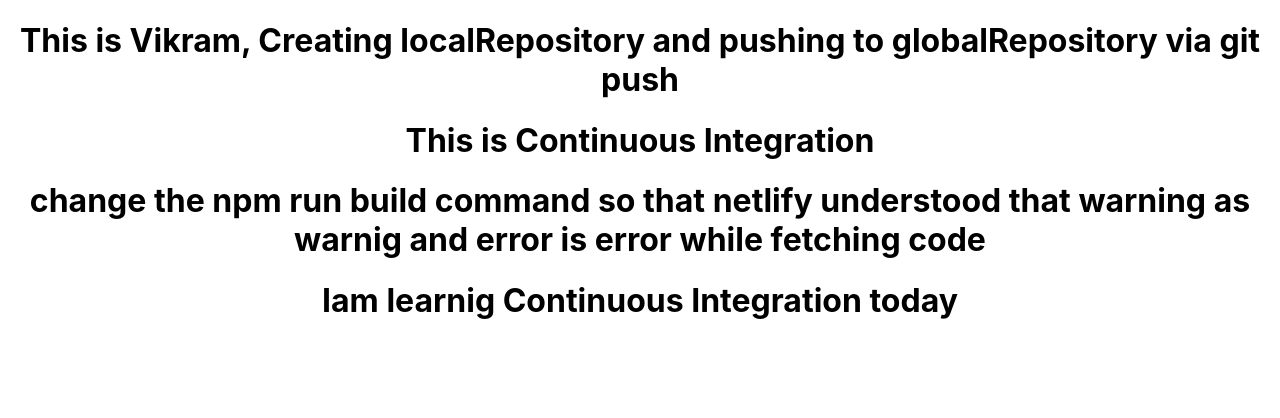
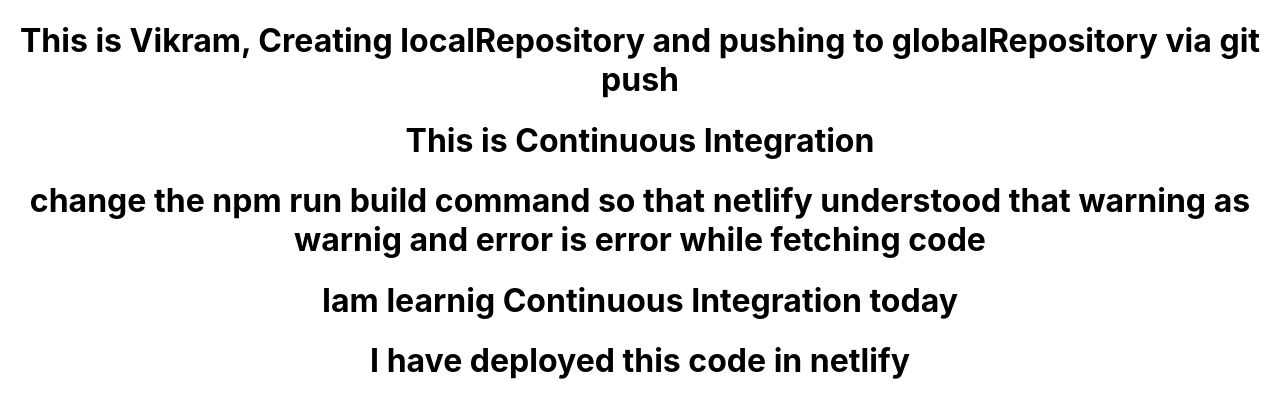
Before and after one commit to narutoman00/continuous-Integration, a React (Create React App) app: page / in a window 1280 px wide. Shown: the top 418 px of the page. Built offline with nearby package versions, Linux system fonts and the light colour scheme.

Commit message:
added last heading

```diff
--- a/src/App.js
+++ b/src/App.js
@@ -8,6 +8,7 @@
       <h1>This is Continuous Integration</h1>
       <h1>change the npm run build command so that netlify understood that warning as warnig and error is error while fetching code</h1>
       <h1>Iam learnig Continuous Integration today</h1>
+      <h1>I have deployed this code in netlify</h1>
     </div>
   );
 }
```
